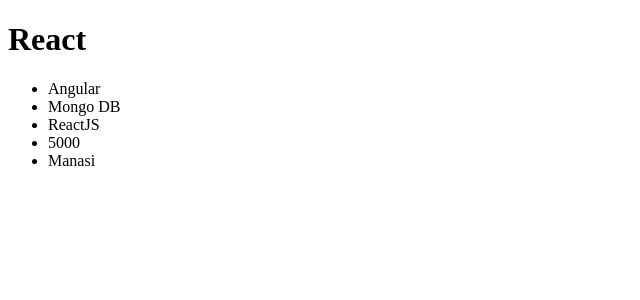
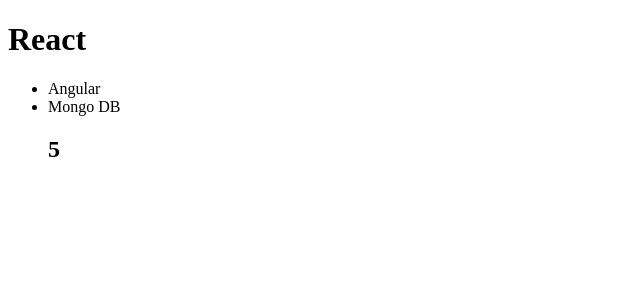
Before and after one commit to ManasiPatil2117/React-Practice, a JavaScript app in the folder test-app/: page / in a window 1280 px wide. Shown: the top 300 px of the page, without its empty margins (0-640 px from the left). Built offline with nearby package versions, Linux system fonts and the light colour scheme; a web font is replaced by a local one.

Commit message:
function with parameters

```diff
--- a/test-app/src/App.js
+++ b/test-app/src/App.js
@@ -1,8 +1,5 @@
-const course = 'ReactJS'
-const fees= 5000
-function text(){
-    var name ="Manasi"
-    return name
+function App(a,b){
+    let sum = a+b
+    return sum
 }
-export default course
-export {fees,text}
+export default App
--- a/test-app/src/index.js
+++ b/test-app/src/index.js
@@ -1,17 +1,14 @@
 import ReactDom from 'react-dom'
 import './index.css'
-// import course,{fees, text} from './App.js'
-import * as x from './App'
+import add from './App'
 ReactDom.render(
     <>
-    <h1>React</h1>
-    <ul>
-        <li>Angular</li>
-        <li>Mongo DB</li>
-        <li>{x.default}</li>
-        <li>{x.fees}</li>
-        <li>{x.text()}</li>
-    </ul>
+        <h1>React</h1>
+        <ul>
+            <li>Angular</li>
+            <li>Mongo DB</li>
+            <h2>{add(2,3)}</h2>
+        </ul>
     </>,
     document.getElementById("root")
 )
```
